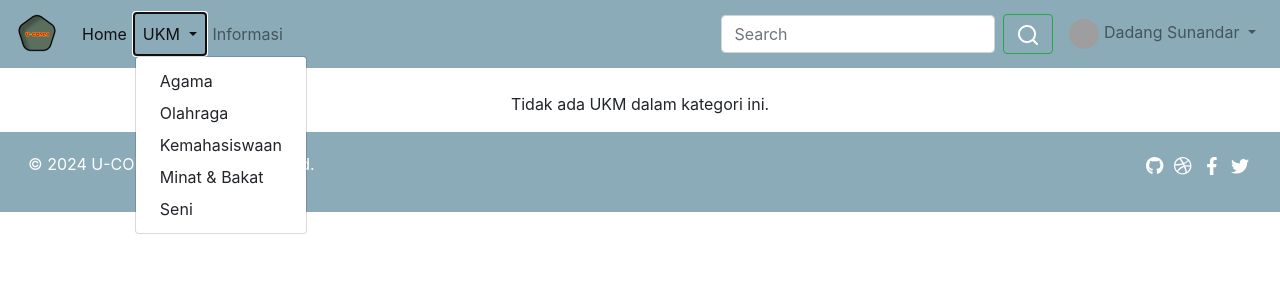
After one commit to annisdapr/Project_WEB, a PHP site: page /lihat_ukm.php in a window 1280 px wide, after a click on "UKM". The commit adds this page. Shown: the top 300 px of the page. Run offline with PHP 8.4, Linux system fonts and the light colour scheme; a user stored in the database is signed in; data comes from the database, SQL or seed files in the repository; grey boxes are pictures that could not be loaded.

Commit message:
update lihat_ukm done

```diff
--- /dev/null
+++ b/lihat_ukm.php
@@ -0,0 +1,151 @@
+<?php
+session_start();
+include 'koneksi.php';
+
+// Periksa apakah pengguna sudah login
+if (!isset($_SESSION['user_id'])) {
+    header("Location: login.php");
+    exit;
+}
+
+// Ambil parameter category dari query string
+$category = isset($_GET['kategori']) ? $_GET['kategori'] : '';
+
+// Query untuk mengambil data UKM berdasarkan kategori
+$sql = "SELECT * FROM ukm WHERE kategori = ?";
+$stmt = $koneksi->prepare($sql);
+
+if ($stmt) {
+    $stmt->bind_param("s", $category);
+    $stmt->execute();
+    $result = $stmt->get_result();
+
+    // Data UKM
+    $ukms = [];
+    if ($result->num_rows > 0) {
+        while ($row = $result->fetch_assoc()) {
+            $ukms[] = $row;
+        }
+    }
+
+    $stmt->close();
+} else {
+    // Jika statement gagal dipersiapkan, beri pesan kesalahan
+    die("Failed to prepare statement: " . $conn->error);
+}
+
+$koneksi->close();
+?>
+
+
+
+<!DOCTYPE html>
+<html lang="en">
+<head>
+    <meta charset="UTF-8">
+    <meta name="viewport" content="width=device-width, initial-scale=1.0">
+    <title>Detail UKM</title>
+    <link rel="stylesheet" href="https://cdn.jsdelivr.net/npm/bootstrap@4.5.3/dist/css/bootstrap.min.css" integrity="sha384-TX8t27EcRE3e/ihU7zmQxVncDAy5uIKz4rEkgIXeMed4M0jlfIDPvg6uqKI2xXr2" crossorigin="anonymous">
+    <style>
+        .foot{
+                display: flex;
+                padding: 12px;
+                justify-content: space-between;
+                align-items: flex-start;
+                flex: 1 0 0;
+        }
+        .card {
+            cursor: pointer;
+        }
+    </style>
+</head>
+<body>
+<nav class="navbar navbar-expand-lg navbar-light" style="background-color: #8BABB8;">
+        <a class="navbar-brand" href="#"><img src="image/logofix1.png" alt=""></a>
+
+        <button class="navbar-toggler" type="button" data-toggle="collapse" data-target="#navbarNav" aria-controls="navbarNav" aria-expanded="false" aria-label="Toggle navigation">
+            <span class="navbar-toggler-icon"></span>
+        </button>
+        <div class="collapse navbar-collapse" id="navbarNav">
+            <ul class="navbar-nav">
+                <li class="nav-item active">
+                    <a class="nav-link" href="#">Home</a>
+                </li>
+                <li class="nav-item dropdown">
+                    <a class="nav-link dropdown-toggle" href="#" id="navbarDropdownUKM" role="button" data-toggle="dropdown" aria-haspopup="true" aria-expanded="false">
+                        UKM
+                    </a>
+                    <div class="dropdown-menu" aria-labelledby="navbarDropdownUKM">
+                        <a class="dropdown-item" href="lihat_ukm.php?kategori=Agama">Agama</a>
+                        <a class="dropdown-item" href="lihat_ukm.php?kategori=Olahraga">Olahraga</a>
+                        <a class="dropdown-item" href="lihat_ukm.php?kategori=Kemahasiswaan">Kemahasiswaan</a>
+                        <a class="dropdown-item" href="lihat_ukm.php?kategori=Minat & Bakat">Minat & Bakat</a>
+                        <a class="dropdown-item" href="lihat_ukm.php?kategori=Seni">Seni</a>
+                    </div>
+                </li>
+                <li class="nav-item">
+                    <a class="nav-link" href="#">Informasi</a>
+                </li>
+            </ul>
+            <form class="form-inline ml-auto">
+                <input class="form-control mr-sm-2" type="search" placeholder="Search" aria-label="Search">
+                <button class="btn btn-outline-success my-2 my-sm-0" type="submit"><img src="image/search.png" alt=""></button>
+            </form>
+            <ul class="navbar-nav ml-2">
+                <?php if (isset($_SESSION['user_id'])): ?>
+                    <li class="nav-item dropdown">
+                        <a class="nav-link dropdown-toggle" href="#" id="navbarDropdownProfile" role="button" data-toggle="dropdown" aria-haspopup="true" aria-expanded="false">
+                            <img src="uploaded_avatars/<?php echo $_SESSION['avatar']; ?>" class="rounded-circle" alt="" width="30" height="30"> <?php echo $_SESSION['name']; ?>
+                        </a>
+                        <div class="dropdown-menu dropdown-menu-right" aria-labelledby="navbarDropdownProfile">
+                            <a class="dropdown-item" href="profile.php">Profil</a>
+                            <div class="dropdown-divider"></div>
+                            <a class="dropdown-item" href="logout.php">Logout</a>
+                        </div>
+                    </li>
+                <?php else: ?>
+                    <li class="nav-item">
+                        <a class="btn btn-primary" href="login.php">Masuk</a>
+                    </li>
+                <?php endif; ?>
+            </ul>
+        </div>
+    </nav>
+<!-- End of Navbar -->
+    <div class="container">
+        <div class="row mt-4">
+            <?php if (!empty($ukms)): ?>
+                <?php foreach ($ukms as $ukm): ?>
+                    <div class="col-md-4">
+                        <div class="card mb-4" onclick="window.location.href='#'">
+                        <img src="<?php echo htmlspecialchars($ukm['avatar']); ?>" class="card-img-top" alt="UKM Image">
+                            <div class="card-body">
+                                <h5 class="card-title"><?php echo htmlspecialchars($ukm['name']); ?></h5>
+                            </div>
+                        </div>
+                    </div>
+                <?php endforeach; ?>
+            <?php else: ?>
+                <div class="col-12">
+                    <p class="text-center">Tidak ada UKM dalam kategori ini.</p>
+                </div>
+            <?php endif; ?>
+        </div>
+    </div>
+    <script src="https://code.jquery.com/jquery-3.3.1.slim.min.js"></script>
+    <script src="https://cdnjs.cloudflare.com/ajax/libs/popper.js/1.14.7/umd/popper.min.js"></script>
+    <script src="https://stackpath.bootstrapcdn.com/bootstrap/4.3.1/js/bootstrap.min.js"></script>
+</body>
+<footer class="navbar navbar-expand-lg navbar-light" style="background-color: #8BABB8;">
+    <div class="foot" style="justify-content: space-between">
+        <p style="color: #fff;">© 2024 U-COMM. All rights reserved.</p>
+        <div >
+            <img src="image\github.svg" alt="" href="#">
+            <img src="image\dribbble.svg" alt="" href="#">
+            <img src="image\facebook-f.svg" alt="" href="#">
+            <img src="image\twitter.svg" alt="" href="#">
+        </div>
+    </div>
+
+</footer>
+</html>
```
Also changed, not shown: daftar_event.php (+11 -10 lines), index.php (+5 -5 lines), profile.php (+49 -0 lines), image/buveja.png (added), image/jujitsu.png (added).
